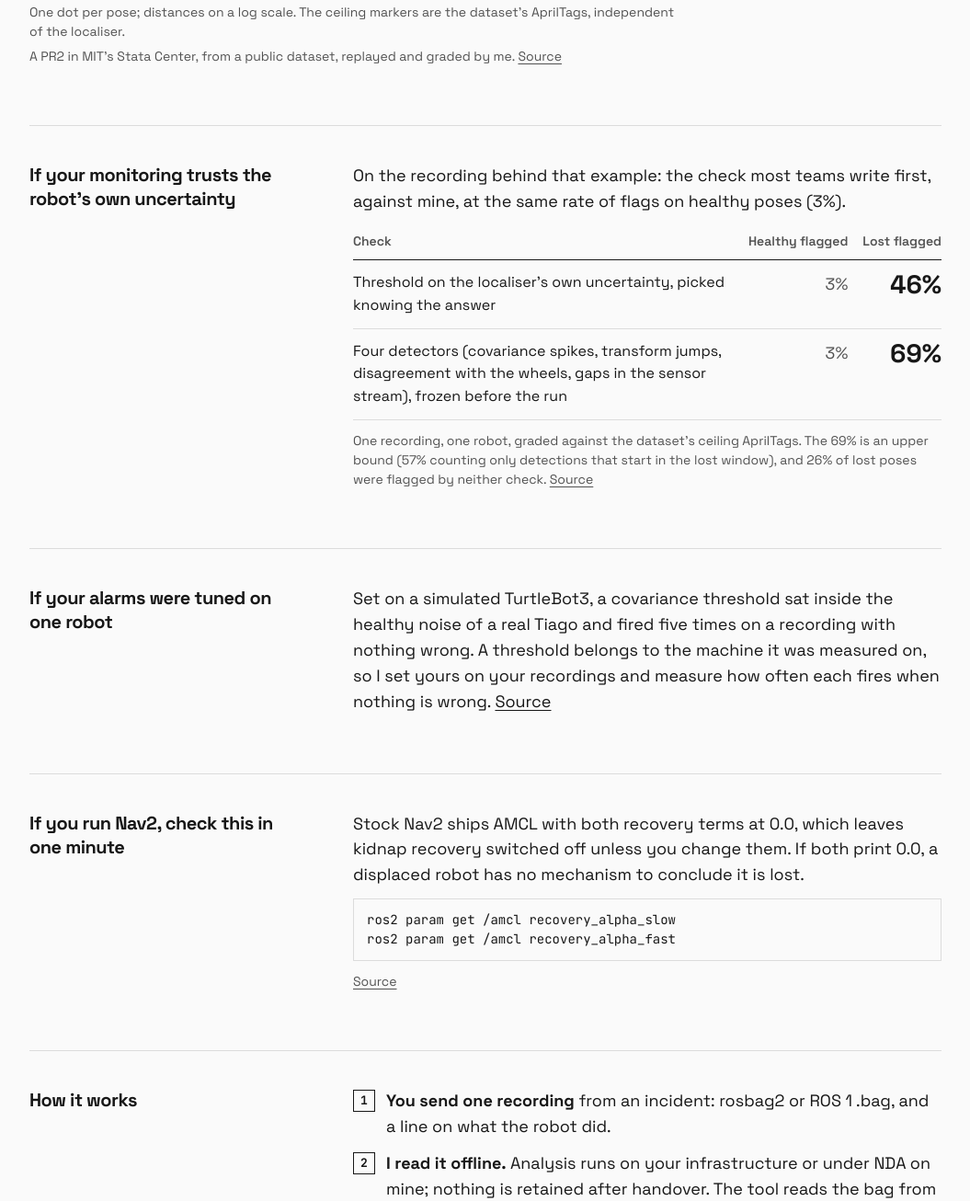
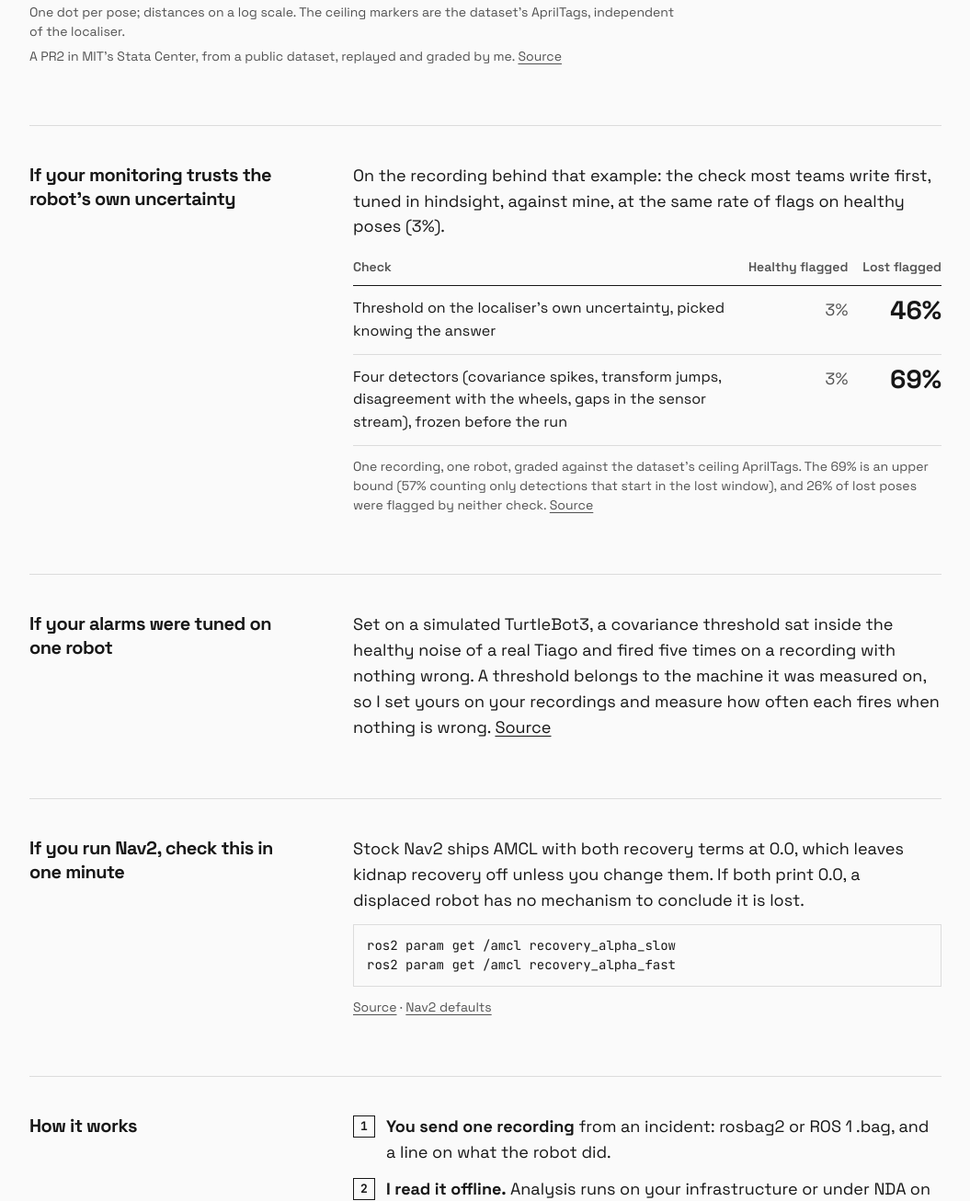
Before and after one commit to thrmnn/theohermann.ch, an Astro site: page / in a window 1280 px wide. Shown: the part 1612-2918 px from the top of the page at 92% size, without its empty margins (112-1167 px from the left). Built offline with nearby package versions, Linux system fonts and the light colour scheme; Astro itself is replaced by a stand-in of ours.

Commit message:
ch: the usual check is named as tuned in hindsight; the Nav2 claim links Nav2's own default parameters (0.0 on Humble, Jazzy and Rolling)
Co-Authored-By: Claude Opus 5.5 <noreply@anthropic.com>
Claude-Session: https://claude.ai/code/session_01X5559hgoM3gGGDWQBK54RC

```diff
--- a/src/pages/index.astro
+++ b/src/pages/index.astro
@@ -62,7 +62,7 @@ if (base.sigma_hindsight.healthy !== base.detectors.healthy) {
     <section>
       <h2>If your monitoring trusts the robot's own uncertainty</h2>
       <div class="body">
-        <p>On the recording behind that example: the check most teams write first, against mine, at the same rate of flags on healthy poses ({base.detectors.healthy}%).</p>
+        <p>On the recording behind that example: the check most teams write first, tuned in hindsight, against mine, at the same rate of flags on healthy poses ({base.detectors.healthy}%).</p>
         <table>
           <thead><tr><th scope="col">Check</th><th scope="col">Healthy flagged</th><th scope="col">Lost flagged</th></tr></thead>
           <tbody>
@@ -86,10 +86,10 @@ if (base.sigma_hindsight.healthy !== base.detectors.healthy) {
     <section>
       <h2>If you run Nav2, check this in one minute</h2>
       <div class="body">
-        <p>Stock Nav2 ships AMCL with both recovery terms at 0.0, which leaves kidnap recovery switched off unless you change them. If both print 0.0, a displaced robot has no mechanism to conclude it is lost.</p>
+        <p>Stock Nav2 ships AMCL with both recovery terms at 0.0, which leaves kidnap recovery off unless you change them. If both print 0.0, a displaced robot has no mechanism to conclude it is lost.</p>
         <pre><code>ros2 param get /amcl recovery_alpha_slow
 ros2 param get /amcl recovery_alpha_fast</code></pre>
-        <p class="note"><a href={`${REPO}/blob/main/docs/finding-amcl-recovery.md`}>Source</a></p>
+        <p class="note"><a href={`${REPO}/blob/main/docs/finding-amcl-recovery.md`}>Source</a> · <a href="https://github.com/ros-navigation/navigation2/blob/jazzy/nav2_bringup/params/nav2_params.yaml">Nav2 defaults</a></p>
       </div>
     </section>
 
```
